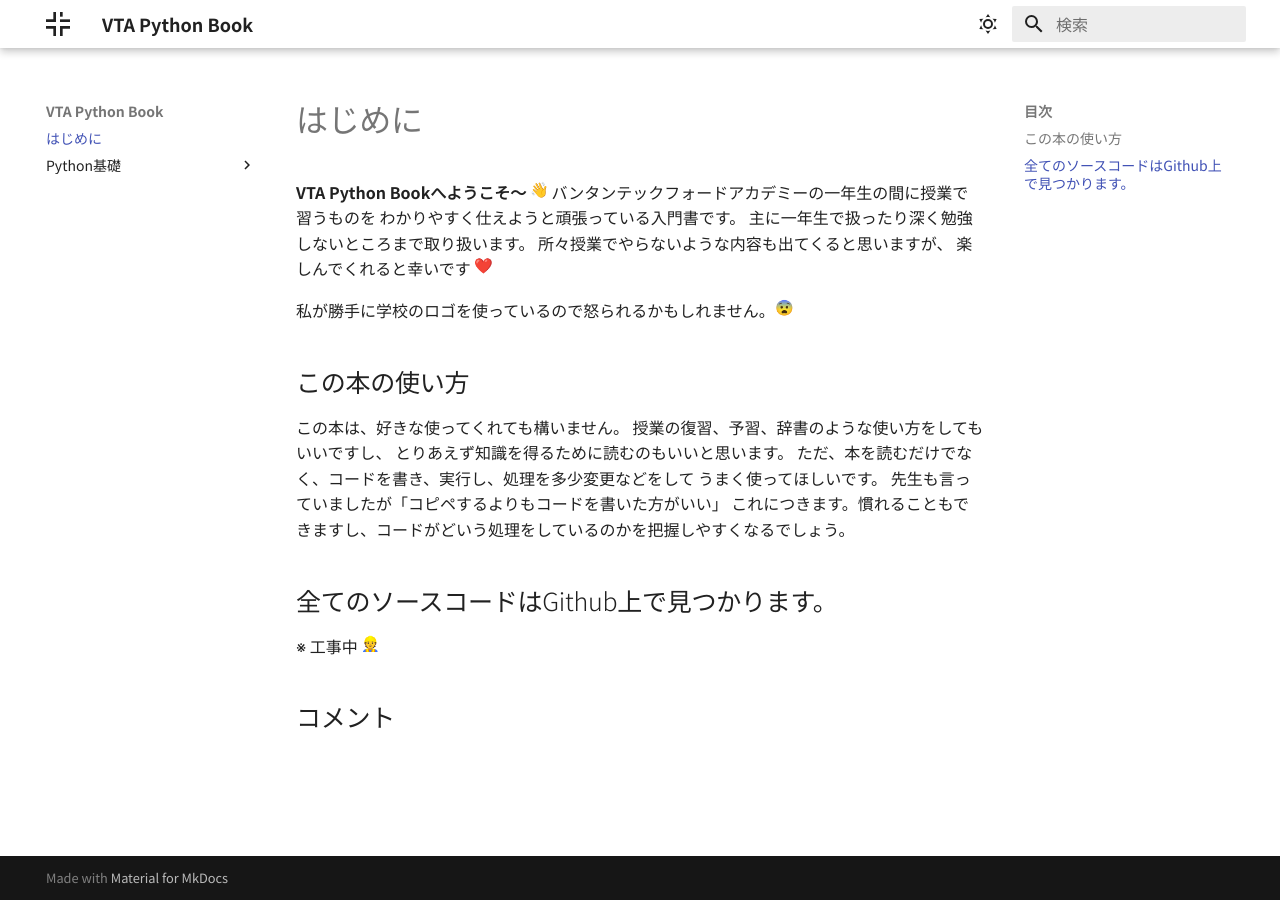
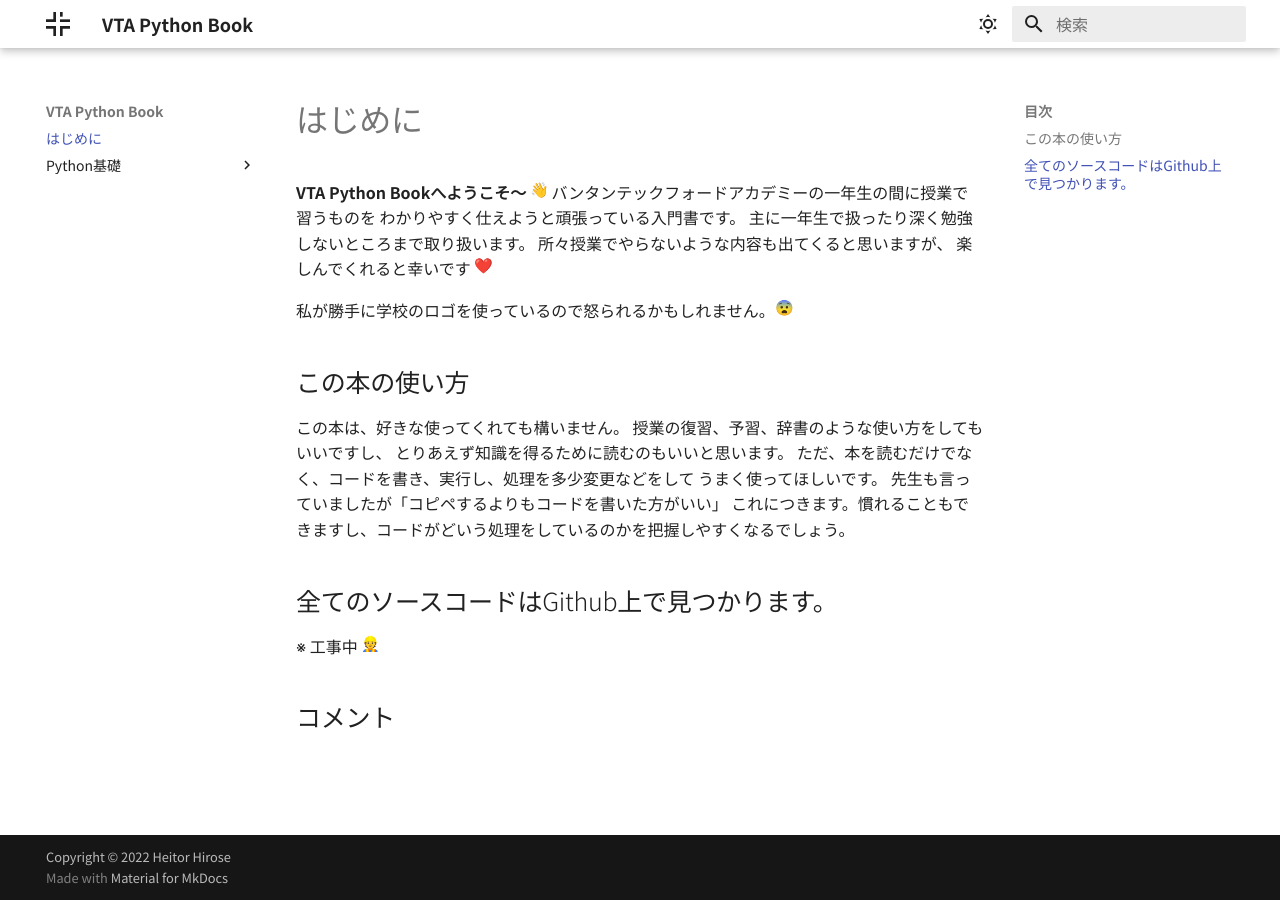
Before and after one commit to HEKUCHAN/VTA-Book, an MkDocs documentation site: the page built from docs/index.md, in a window 1280 px wide. Built offline with MkDocs 1.6.1 and Material for MkDocs 9.7.7, drawn with Linux system fonts in a browser that asks for light colours; emoji names are drawn with the system emoji font; comment, search, counter and statistics services are not loaded; some of the changed lines change nothing that is shown.

Commit message:
add comments

```diff
--- a/mkdocs.yml
+++ b/mkdocs.yml
@@ -2,6 +2,8 @@
 site_description: 'テックフォードアカデミー1年生で学ぶ事を復習'
 site_author: 'Heitor Hiorse'
 site_url: 'https://hekuchan.github.io/VTA-Python-Book/'
+
+copyright: 'Copyright &copy; 2022 Heitor Hirose'
 
 theme:
   name: material
--- a/overrides/main.html
+++ b/overrides/main.html
@@ -5,6 +5,21 @@
 
 <!-- Giscus -->
 <h2 id="__comments">{{ lang.t("meta.comments") }}</h2>
+<script src="https://giscus.app/client.js"
+    data-repo="HEKUCHAN/VTA-Python-Book"
+    data-repo-id="R_kgDOHJK4UQ"
+    data-category="General"
+    data-category-id="DIC_kwDOHJK4Uc4COfGJ"
+    data-mapping="title"
+    data-reactions-enabled="1"
+    data-emit-metadata="0"
+    data-input-position="top"
+    data-theme="preferred_color_scheme"
+    data-lang="ja"
+    crossorigin="anonymous"
+    async
+>
+</script>
 <!-- Replace with generated snippet -->
 
 <!-- Reload on palette change -->
```
